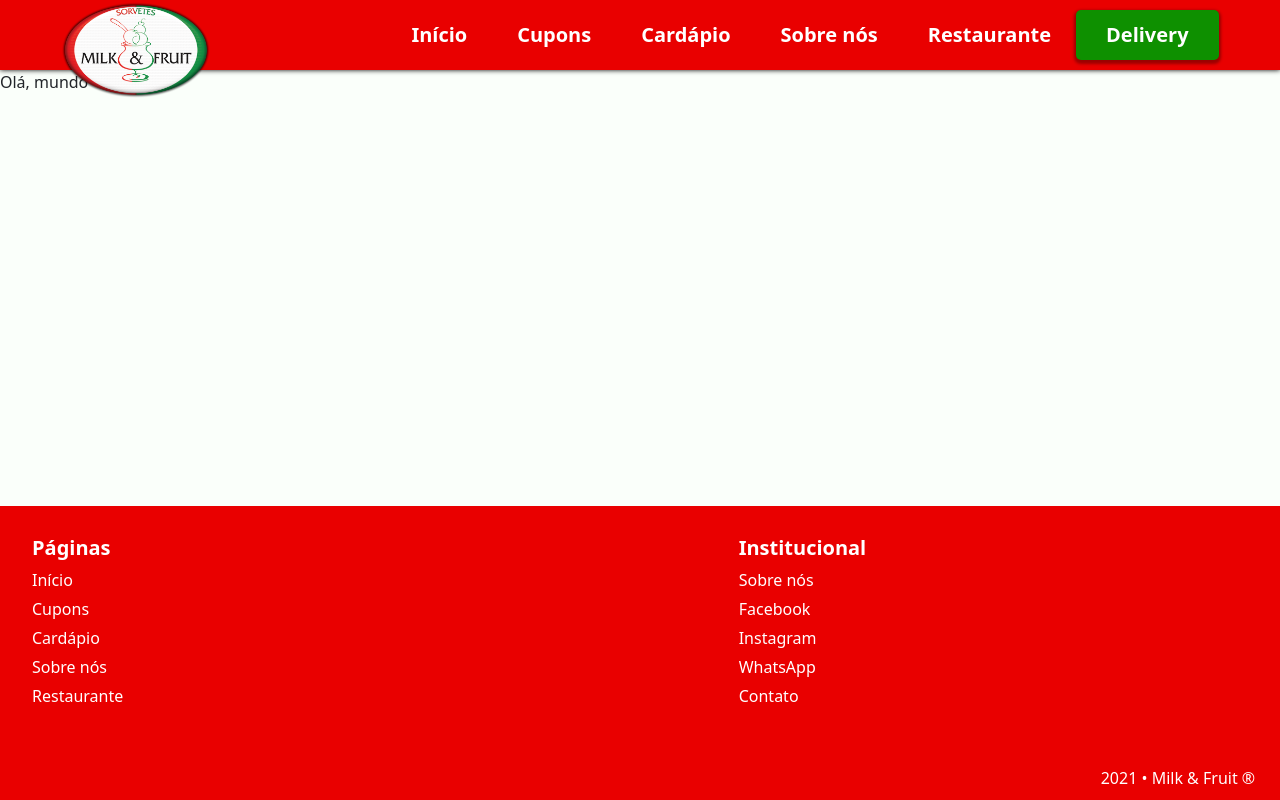
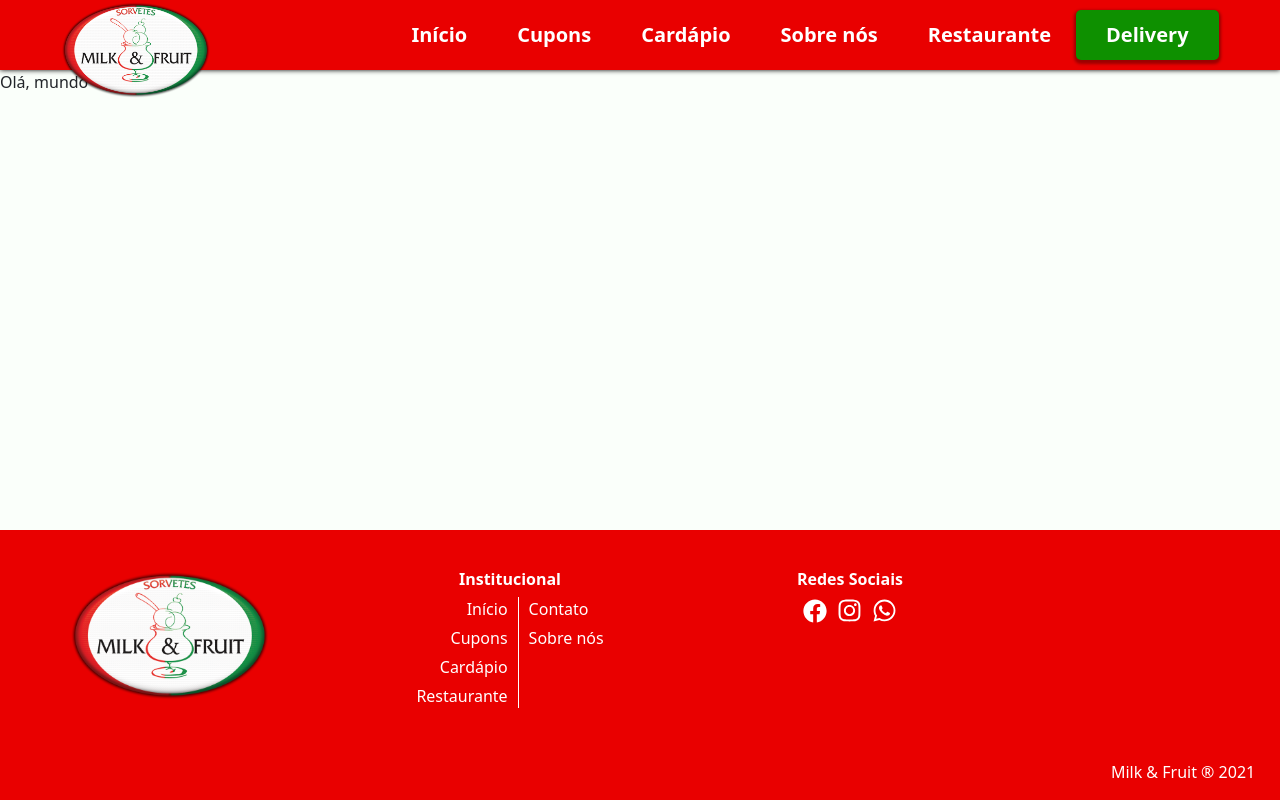
Before and after one commit to gaoliver/milkefruit-react, a React (Create React App) app: page / in a window 1280 px wide. Built offline with nearby package versions, Linux system fonts and the light colour scheme.

Commit message:
feat: Footer restructured

```diff
--- a/package.json
+++ b/package.json
@@ -13,6 +13,7 @@
         "bootstrap": "^5.1.3",
         "react": "^17.0.2",
         "react-dom": "^17.0.2",
+        "react-icons": "^4.3.1",
         "react-scripts": "4.0.3",
         "typescript": "^4.1.2",
         "web-vitals": "^1.0.1"
--- a/src/components/Footer/footer.scss
+++ b/src/components/Footer/footer.scss
@@ -3,16 +3,22 @@ footer {
     position: relative;
     bottom: 0;
     .pages {
+        display: flex;
+        flex-direction: column;
+        align-items: center;
+        padding-top: 30px;
         height: 200px;
-        margin-inline: 20px;
-        margin-block: 30px;
+        margin-block: 10px;
+        img {
+            width: 200px;
+            object-fit: contain;
+        }
         h5 {
+            font-size: medium;
+            font-weight: bold;
             color: white;
-            font-weight: bold;
         }
         ul {
-            width: 100%;
-            height: 100%;
             display: flex;
             flex-direction: column;
             gap: 5px;
@@ -28,10 +34,27 @@ footer {
                 }
             }
         }
+        .redes {
+            display: flex;
+            gap: 10px;
+            align-items: center;
+            justify-content: center;
+        }
+        .divisor {
+            border-right: 1px solid white;
+            padding-right: 10px;
+            margin-right: 10px;
+        }
+        @media screen and (min-width: 770px) {
+            margin-inline: 10px;
+        }
+        @media screen and (max-width: 769px) {}
     }
     .bottom {
+        display: flex;
         width: 98%;
-        display: flex;
+        height: 50px;
+        padding-top: 10px;
         justify-content: flex-end;
         color: white;
         padding-bottom: 10px;
--- a/src/components/Footer/index.tsx
+++ b/src/components/Footer/index.tsx
@@ -1,18 +1,41 @@
 import React from 'react';
+import { FaFacebook, FaInstagram, FaWhatsapp } from 'react-icons/fa';
+
+import './footer.scss';
 import { institucional, pages } from '../../__mock__/menu';
 
-import './footer.scss';
+import Logo from '../../assets/logo-shadow-realista.png';
 
 function Footer() {
   const year = new Date().getFullYear();
+  const redes = ['facebook', 'instagram', 'whatsapp'];
 
   return (
     <footer className="container-fluid">
-      <div className="row justify-content-between">
-        <div className="col-6 col-sm-5 pages">
-          <h5>Páginas</h5>
-          <ul>
-            {pages.map((item) => {
+      <div className="row justify-content-start">
+        <div className="col-md-3 pages">
+          <img src={Logo} alt="Logo Milk & Fruit" />
+        </div>
+        <div className="col-md-3 pages">
+          <h5>Institucional</h5>
+          <div style={{ display: 'flex', flexDirection: 'row' }}>
+            <ul className="divisor" style={{ textAlign: 'end' }}>
+              {pages
+                .filter((x) => x.name.toLowerCase() !== 'sobre nós')
+                .sort((a, b) => a.name.length - b.name.length)
+                .map((item) => {
+                  return (
+                    <li key={item.id}>
+                      <a href={item.link}>{item.name}</a>
+                    </li>
+                  );
+                })}
+            </ul>
+            <ul style={{ textAlign: 'start' }}>
+              {institucional
+                .filter((x) => !redes.includes(x.name.toLowerCase()))
+                .sort((a, b) => a.name.length - b.name.length)
+                .map((item) => {
                   return (
                     <li key={item.id}>
                       <a href={item.link}>{item.name}</a>
@@ -21,23 +44,38 @@ function Footer() {
                 })}
             </ul>
           </div>
-        <div className="col-6 col-sm-5 pages">
-          <h5>Institucional</h5>
-          <ul>
-            {institucional.map((item) => {
+        </div>
+        <div className="col-md-3 pages">
+          <h5>Redes Sociais</h5>
+          <div className="redes">
+            {institucional
+              .filter((x) => redes.includes(x.name.toLowerCase()))
+              .map((item) => {
+                if (item.name.toLowerCase() === 'facebook') {
                   return (
-                <li key={item.id}>
-                  <a href={item.link} target={item.target}>
-                    {item.name}
+                    <a href={item.link}>
+                      <FaFacebook color="white" size={24} />
                     </a>
-                </li>
                   );
+                } else if (item.name.toLowerCase() === 'instagram') {
+                  return (
+                    <a href={item.link}>
+                      <FaInstagram color="white" size={25} />
+                    </a>
+                  );
+                } else if (item.name.toLowerCase() === 'whatsapp') {
+                  return (
+                    <a href={item.link}>
+                      <FaWhatsapp color="white" size={25} />
+                    </a>
+                  );
+                }
               })}
-          </ul>
+          </div>
         </div>
       </div>
       <div className="row justify-content-center">
-        <div className="bottom">{`${year} • Milk & Fruit`} &reg;</div>
+        <div className="bottom">Milk & Fruit &reg; {year}</div>
       </div>
     </footer>
   );
```
Also changed, not shown: 1 other file (tests, documents, lock files or other folders). Lines whose indentation alone changed are shown as unchanged.
